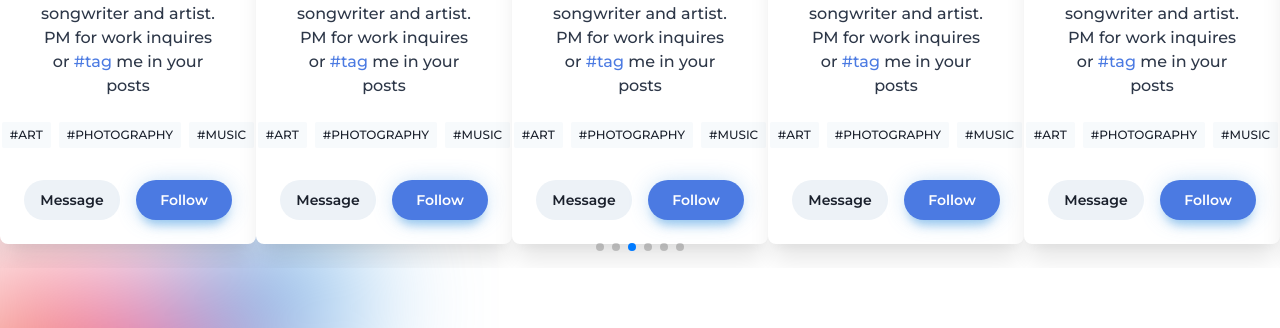
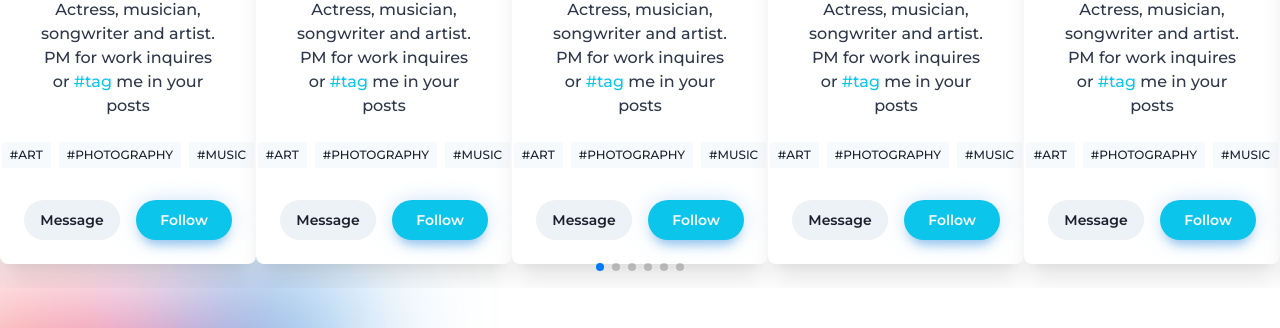
Before and after one commit to pramanikriju/website-nextjs-chakraui, a Next.js app: page / in a window 1280 px wide. Shown: the part 1785-2113 px from the top of the page. Built offline with nearby package versions, Linux system fonts and the light colour scheme; a web font is replaced by a local one.

Commit message:
WIP client carousel fix

```diff
--- a/components/index/clientCard.tsx
+++ b/components/index/clientCard.tsx
@@ -44,7 +44,7 @@ export default function ClientCard() {
           px={3}
         >
           Actress, musician, songwriter and artist. PM for work inquires or{" "}
-          <Link href={"#"} color={"blue.400"}>
+          <Link href={"#"} color={"cyan.400"}>
             #tag
           </Link>{" "}
           me in your posts
@@ -92,7 +92,7 @@ export default function ClientCard() {
             flex={1}
             fontSize={"sm"}
             rounded={"full"}
-            bg={"blue.400"}
+            bg={"cyan.400"}
             color={"white"}
             boxShadow={
               "0px 1px 25px -5px rgb(66 153 225 / 48%), 0 10px 10px -5px rgb(66 153 225 / 43%)"
--- a/components/index/clients.tsx
+++ b/components/index/clients.tsx
@@ -1,12 +1,8 @@
 import React from "react";
-import { useBreakpointValue } from "@chakra-ui/react";
+import { Box, useBreakpointValue } from "@chakra-ui/react";
 import ClientCard from "./clientCard";
 //Slider imports
 import { Swiper, SwiperSlide } from "swiper/react";
-
-// Import Swiper styles
-import "swiper/swiper.min.css";
-import "swiper/components/pagination/pagination.min.css";
 
 // import Swiper core and required modules
 import SwiperCore, { Pagination } from "swiper/core";
@@ -66,21 +62,31 @@ const client_data = [
 ];
 
 export default function Clients() {
-  const variant = useBreakpointValue({ base: 1, md: 3, lg: 5 });
+  //const variant = useBreakpointValue({ base: 1, md: 3, lg: 5 });
 
   return (
+    <Box py={5}>
       <Swiper
-      slidesPerView={variant}
-      //spaceBetween={30}
-      className="mySwiper"
-      //loop="true"
-      loop={true}
+        slidesPerView={1}
+        breakpoints={{
+          "640": {
+            slidesPerView: 1,
+          },
+          "750": {
+            slidesPerView: 2,
+          },
+          "1024": {
+            slidesPerView: 5,
+          },
+        }}
         pagination={{
           clickable: true,
         }}
         autoplay={{
-        delay: 500,
+          delay: 2500,
+          //disableOnInteraction: false,
         }}
+        loop={true}
       >
         {client_data.map((item, i) => (
           <SwiperSlide key={item.id}>
@@ -88,5 +94,6 @@ export default function Clients() {
           </SwiperSlide>
         ))}
       </Swiper>
+    </Box>
   );
 }
--- a/pages/_app.tsx
+++ b/pages/_app.tsx
@@ -2,6 +2,10 @@ import Layout from "../components/layout/layout";
 import theme from "../components/theme";
 import type { AppProps } from "next/app";
 import { ChakraProvider } from "@chakra-ui/react";
+import "../styles/styles.css";
+// Import Swiper styles
+import "swiper/swiper.min.css";
+import "swiper/components/pagination/pagination.min.css";
 
 function MyApp({ Component, pageProps }: AppProps) {
   return (
--- /dev/null
+++ b/styles/styles.css
@@ -0,0 +1,3 @@
+.swiper-pagination {
+  margin-top: 1rem;
+}
```
Lines whose indentation alone changed are shown as unchanged.
